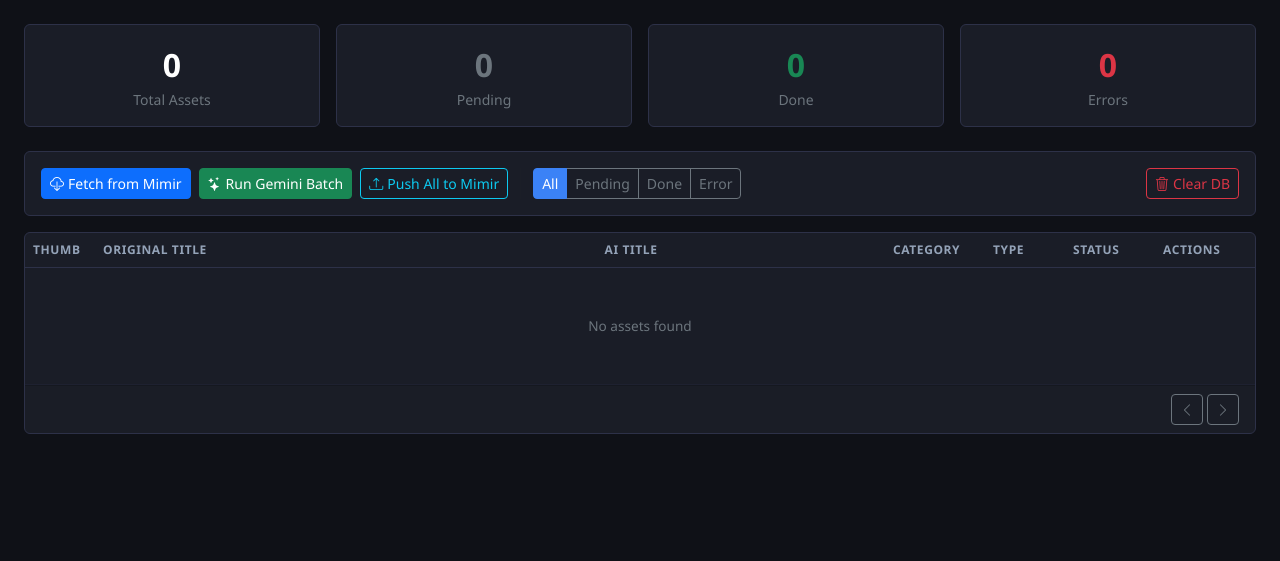
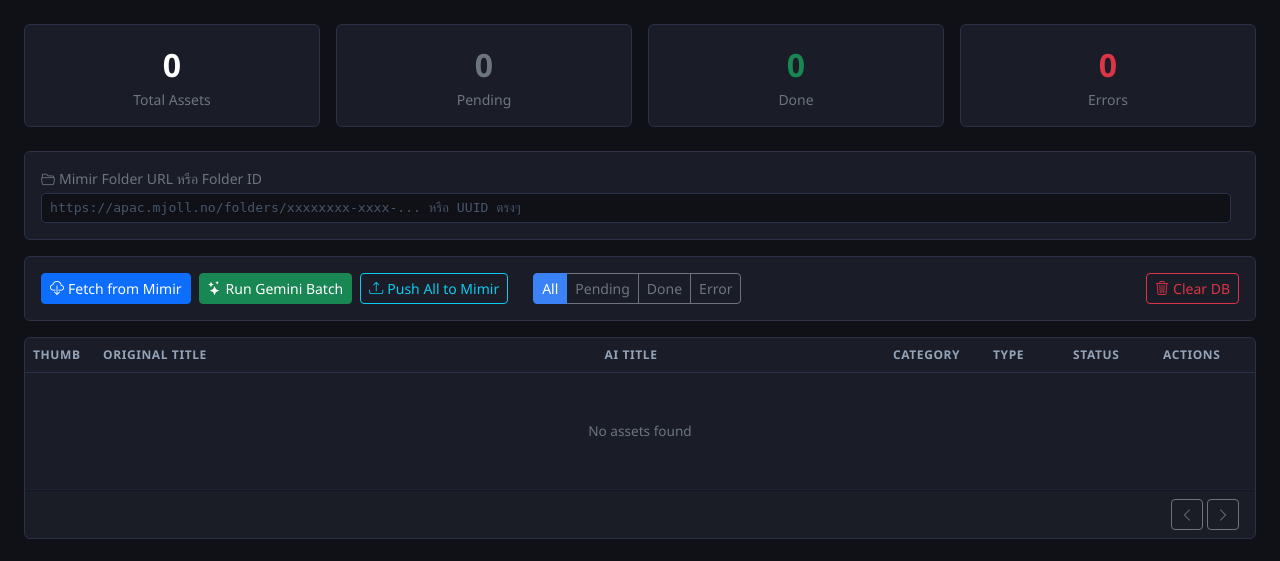
Before and after one commit to narasitk77/mimir-metadata-tool, a FastAPI app: page / in a window 1280 px wide. Shown: the part 57-618 px from the top of the page. Run offline with FastAPI, Linux system fonts and the light colour scheme; data that the repository does not hold is empty; some libraries are stand-ins or nearby versions.

Commit message:
feat: รับ Mimir Folder URL แทน Folder ID ที่ fixed ใน config
- เพิ่ม input field ใน UI ให้วาง URL หรือ UUID ได้เลย
- extract_folder_id() parse UUID จาก URL ทุกรูปแบบ
- /api/fetch รับ folder_url ผ่าน request body
- fix: Optional[str] สำหรับ Python 3.9 compatibility

Co-Authored-By: Claude Sonnet 4.6 <noreply@anthropic.com>

```diff
--- a/app/views/routes.py
+++ b/app/views/routes.py
@@ -3,14 +3,14 @@ import json
 import logging
 from pathlib import Path
 
-from fastapi import APIRouter, Depends, HTTPException, Request
+from fastapi import APIRouter, Body, Depends, HTTPException, Request
 from fastapi.responses import HTMLResponse, StreamingResponse
 from fastapi.templating import Jinja2Templates
 from sqlalchemy.orm import Session
 
 from app.config import settings
 from app.controllers.gemini_controller import run_gemini_batch
-from app.controllers.mimir_controller import fetch_all_items, push_metadata_to_mimir
+from app.controllers.mimir_controller import extract_folder_id, fetch_all_items, push_metadata_to_mimir
 from app.database import get_db
 from app.models.asset import Asset
 
@@ -18,8 +18,9 @@ logger = logging.getLogger(__name__)
 router = APIRouter()
 templates = Jinja2Templates(directory=str(Path(__file__).parent / "templates"))
 
-# In-memory task lock (single-instance tool)
+# In-memory task lock + active folder_id (single-instance tool)
 _running: dict[str, bool] = {"fetch": False, "batch": False}
+_active_folder_id: str = ""
 
 
 # ── Views ──────────────────────────────────────────────────────────────────────
@@ -108,22 +109,25 @@ async def reset_asset(item_id: str, db: Session = Depends(get_db)):
 # ── API: Fetch from Mimir (SSE) ────────────────────────────────────────────────
 
 @router.post("/api/fetch")
-async def start_fetch():
+async def start_fetch(folder_url: str = Body(..., embed=True)):
+    global _active_folder_id
     if _running["fetch"]:
         raise HTTPException(status_code=409, detail="Fetch already running")
     if not settings.MIMIR_TOKEN:
         raise HTTPException(status_code=400, detail="MIMIR_TOKEN not set")
-    if not settings.FOLDER_ID:
-        raise HTTPException(status_code=400, detail="FOLDER_ID not set")
+    try:
+        _active_folder_id = extract_folder_id(folder_url)
+    except ValueError as e:
+        raise HTTPException(status_code=400, detail=str(e))
     _running["fetch"] = True
-    return {"ok": True, "message": "Fetch started — connect to /api/fetch/stream"}
+    return {"ok": True, "folder_id": _active_folder_id}
 
 
 @router.get("/api/fetch/stream")
 async def fetch_stream():
     async def generate():
         try:
-            async for event in fetch_all_items():
+            async for event in fetch_all_items(_active_folder_id):
                 yield f"data: {json.dumps(event)}\n\n"
                 await asyncio.sleep(0)
         except Exception as exc:
--- a/app/views/templates/index.html
+++ b/app/views/templates/index.html
@@ -35,6 +35,8 @@
     .modal-footer { border-top: 1px solid #2d3148; }
     textarea.form-control { background: #0f1117; border-color: #2d3148; color: #e2e8f0; }
     textarea.form-control:focus { background: #0f1117; color: #e2e8f0; border-color: #3b82f6; box-shadow: 0 0 0 .2rem rgba(59,130,246,.25); }
+    #folder-url-input::placeholder { color: #475569; }
+    #folder-url-input:focus { background: #0f1117; color: #e2e8f0; border-color: #3b82f6; box-shadow: 0 0 0 .2rem rgba(59,130,246,.25); }
     ::-webkit-scrollbar { width: 6px; } ::-webkit-scrollbar-track { background: #0f1117; } ::-webkit-scrollbar-thumb { background: #374151; border-radius: 3px; }
   </style>
 </head>
@@ -81,6 +83,18 @@
         <div class="stat-num text-danger" id="stat-error">—</div>
         <div class="text-secondary small">Errors</div>
       </div>
+    </div>
+  </div>
+
+  <!-- Folder Input -->
+  <div class="card p-3 mb-3">
+    <label class="text-secondary small mb-1"><i class="bi bi-folder2-open me-1"></i>Mimir Folder URL หรือ Folder ID</label>
+    <div class="d-flex gap-2">
+      <input type="text" id="folder-url-input" class="form-control form-control-sm"
+        placeholder="https://apac.mjoll.no/folders/xxxxxxxx-xxxx-... หรือ UUID ตรงๆ"
+        style="background:#0f1117;border-color:#2d3148;color:#e2e8f0;font-family:monospace;font-size:.82rem"
+        value="{{ folder_id }}" />
+      <span id="folder-id-badge" class="align-self-center text-secondary small text-nowrap" style="min-width:fit-content"></span>
     </div>
   </div>
 
@@ -336,11 +350,21 @@
 
   // ── Actions ────────────────────────────────────────────────────────────
   async function startFetch() {
+    const folderUrl = document.getElementById('folder-url-input').value.trim();
+    if (!folderUrl) { alert('กรุณาระบุ Folder URL หรือ Folder ID ก่อน'); return; }
+
     const btn = document.getElementById('btn-fetch');
     btn.disabled = true;
-    const r = await fetch('/api/fetch', { method: 'POST' });
+
+    const r = await fetch('/api/fetch', {
+      method: 'POST',
+      headers: { 'Content-Type': 'application/json' },
+      body: JSON.stringify({ folder_url: folderUrl }),
+    });
     if (!r.ok) { alert((await r.json()).detail); btn.disabled = false; return; }
 
+    const { folder_id } = await r.json();
+    document.getElementById('folder-id-badge').textContent = `ID: ${folder_id}`;
     showProgress('Fetching from Mimir…');
     const es = new EventSource('/api/fetch/stream');
     es.onmessage = e => {
```
Also changed, not shown: app/controllers/mimir_controller.py (+25 -3 lines).
